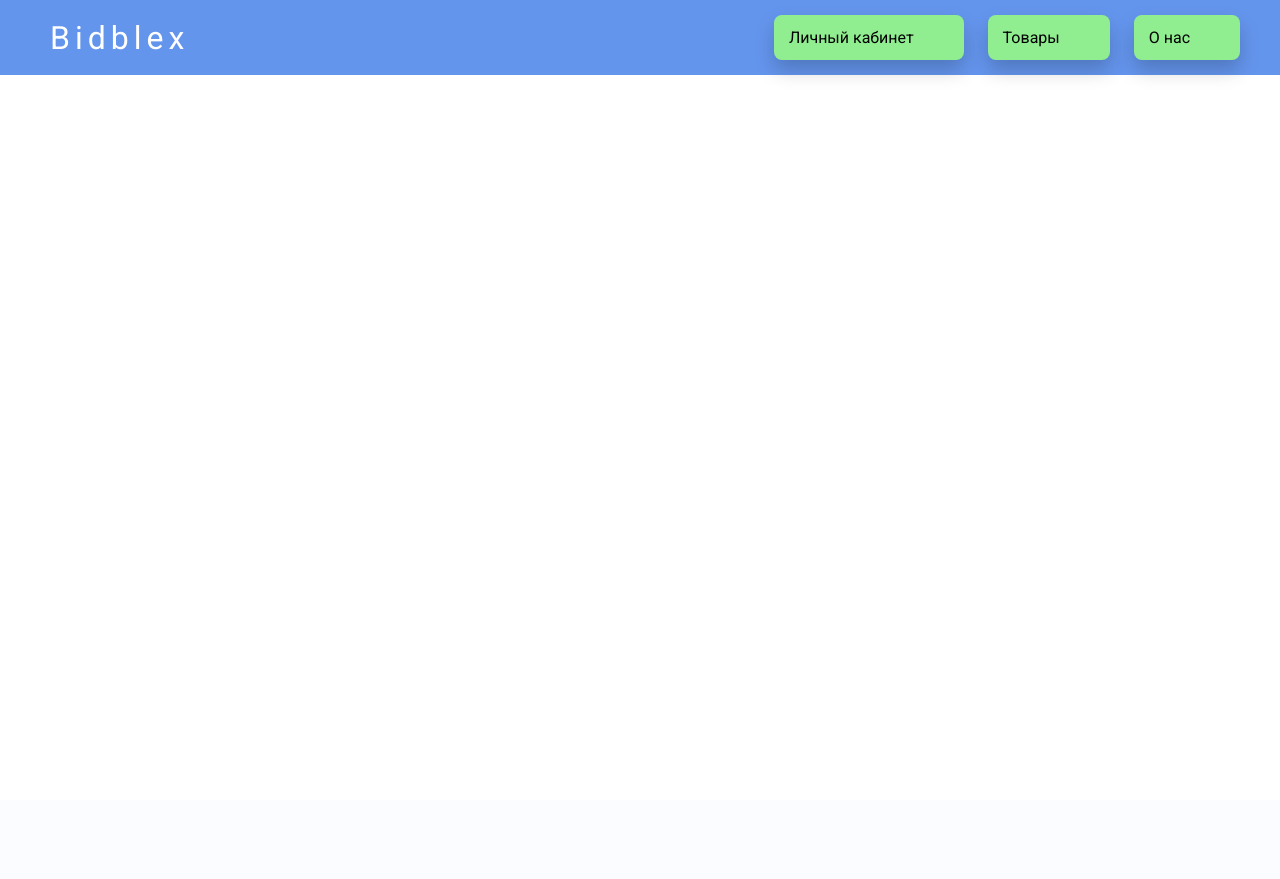
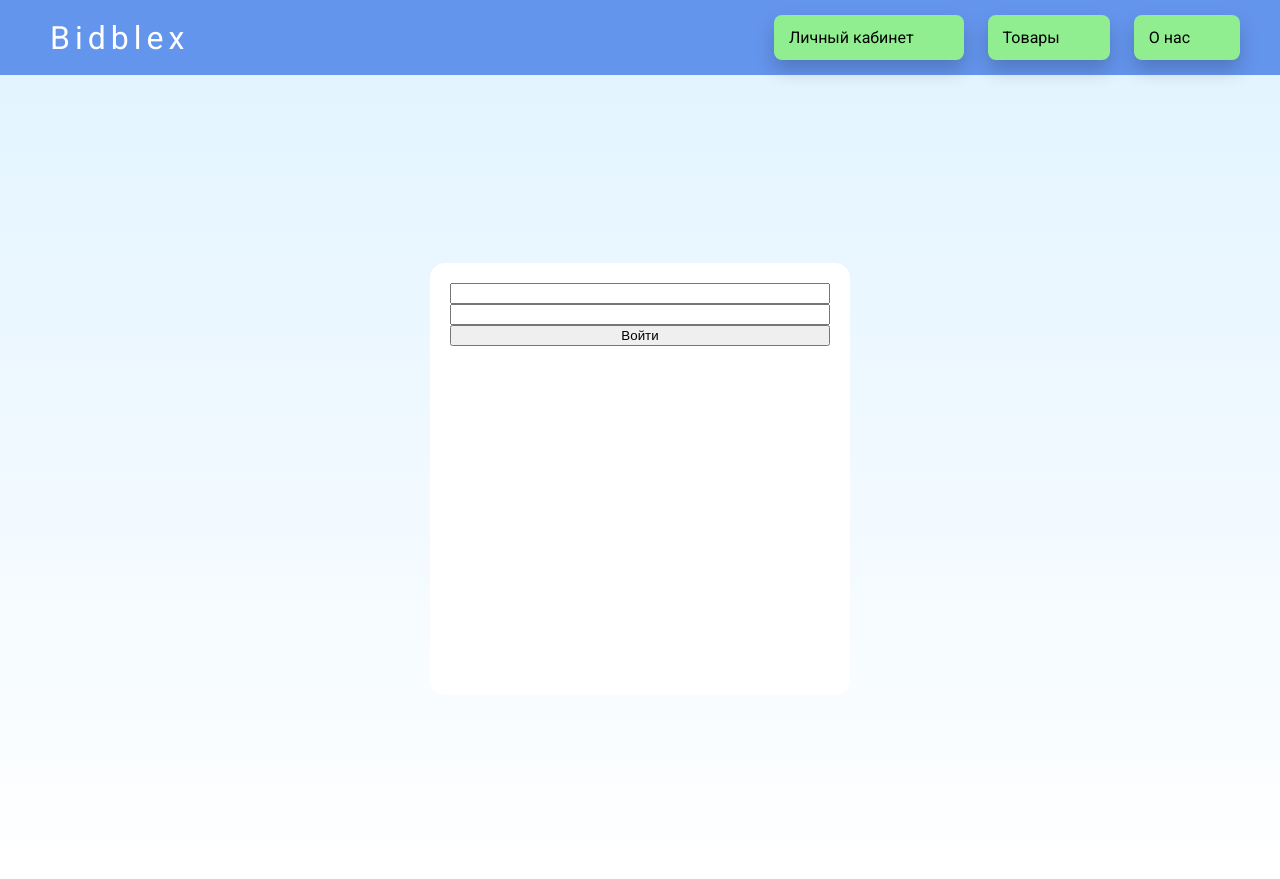
Before and after one commit to Navnica/bidblex, a Django app: page /login/ in a window 1280 px wide. Before the commit the page ends 77 px from the top, so only its background shows below. Run offline with Django 5.2, Linux system fonts and the light colour scheme.

Commit message:
начал делать логин

```diff
--- a/store/static/css/base.css
+++ b/store/static/css/base.css
@@ -50,4 +50,9 @@ a {
 div.content {
     margin-top: 20px;
     font-family: "Roboto", sans-serif;
+    height: 100%;
 }
+
+body {
+    background: linear-gradient(to bottom, #e0f3ff, #ffffff);
+}
--- a/store/static/css/login.css
+++ b/store/static/css/login.css
@@ -0,0 +1,16 @@
+.content{
+    display: flex;
+    justify-content: center;
+    align-self: center;
+}
+
+#login-form {
+    align-self: center;
+    background-color: white;
+    flex-direction: column;
+    display: flex;
+    padding: 20px;
+    border-radius: 15px;
+    height: 50%;
+    width: 30%;
+}
--- a/store/static/css/product.css
+++ b/store/static/css/product.css
@@ -1,7 +1,3 @@
-body {
-    background: linear-gradient(to bottom, #e0f3ff, #ffffff);
-}
-
 div.product-card {
     display: flex;
     justify-content: center;
--- a/store/templates/store/login.html
+++ b/store/templates/store/login.html
@@ -6,7 +6,9 @@
 {% endblock %}
 
 {% block content %}
-    <div class="login-form">
-
+    <div id="login-form">
+        <input type="text">
+        <input type="text">
+        <button>Войти</button>
     </div>
 {% endblock %}
```
